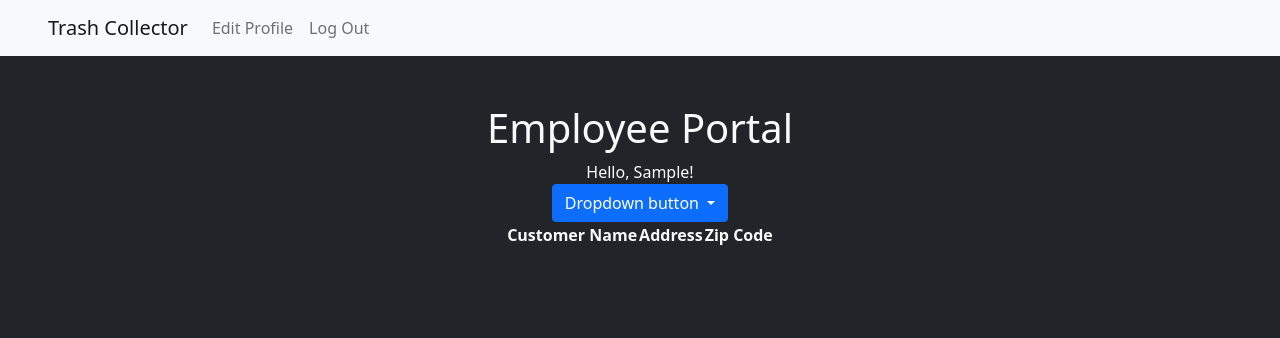
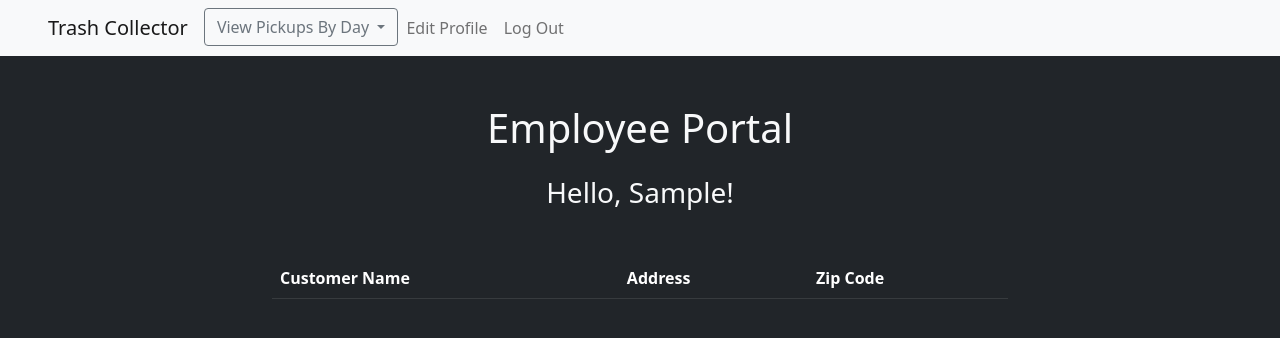
Before and after one commit to dstoffels/TrashCollector, a Django app: page /employees/select_day/26/ in a window 1280 px wide. Shown: the top 338 px of the page. Run offline with Django 3.2, Linux system fonts and the light colour scheme; a user stored in the database is signed in; tables that the repository leaves empty hold one stand-in row (values such as "Sample post"); lists and menus that the app fills with data are empty; parts of the project's set-up code (start-up, migrations or seed data) failed here and were passed over.

Commit message:
Completed styling for employee side of application.

```diff
--- a/trash_collector/employees/templates/employees/employee_base.html
+++ b/trash_collector/employees/templates/employees/employee_base.html
@@ -1,5 +1,19 @@
 {% extends 'base.html' %}
 
 {% block navbar %}
+    <div class="dropdown">
+        <button type="button" class="btn btn-outline-secondary dropdown-toggle" data-bs-toggle="dropdown">
+          View Pickups By Day
+        </button>
+        <ul class="dropdown-menu">
+          <li><a class="dropdown-item" href="{% url 'employees:select_day' 'Monday' %}">Monday</a></li>
+          <li><a class="dropdown-item" href="{% url 'employees:select_day' 'Tuesday' %}">Tuesday</a></li>
+          <li><a class="dropdown-item" href="{% url 'employees:select_day' 'Wednesday' %}">Wednesday</a></li>
+          <li><a class="dropdown-item" href="{% url 'employees:select_day' 'Thursday' %}">Thursday</a></li>
+          <li><a class="dropdown-item" href="{% url 'employees:select_day' 'Friday' %}">Friday</a></li>
+          <li><a class="dropdown-item" href="{% url 'employees:select_day' 'Saturday' %}">Saturday</a></li>
+          <li><a class="dropdown-item" href="{% url 'employees:select_day' 'Sunday' %}">Sunday</a></li>
+        </ul>
+    </div>
     <a class="nav-item nav-link" href="{% url 'employees:edit_profile' %}">Edit Profile</a>
 {% endblock %}
--- a/trash_collector/employees/templates/employees/select_day.html
+++ b/trash_collector/employees/templates/employees/select_day.html
@@ -6,22 +6,9 @@
 
 {% block content %}
 {% if user.is_authenticated %}
-Hello, {{ logged_in_employee.first_name }}!<br />
-<div class="dropdown">
-  <button type="button" class="btn btn-primary dropdown-toggle" data-bs-toggle="dropdown">
-    Dropdown button
-  </button>
-  <ul class="dropdown-menu">
-    <li><a class="dropdown-item" href="{% url 'employees:select_day' 'Monday' %}">Monday</a></li>
-    <li><a class="dropdown-item" href="{% url 'employees:select_day' 'Tuesday' %}">Tuesday</a></li>
-    <li><a class="dropdown-item" href="{% url 'employees:select_day' 'Wednesday' %}">Wednesday</a></li>
-    <li><a class="dropdown-item" href="{% url 'employees:select_day' 'Thursday' %}">Thursday</a></li>
-    <li><a class="dropdown-item" href="{% url 'employees:select_day' 'Friday' %}">Friday</a></li>
-    <li><a class="dropdown-item" href="{% url 'employees:select_day' 'Saturday' %}">Saturday</a></li>
-    <li><a class="dropdown-item" href="{% url 'employees:select_day' 'Sunday' %}">Sunday</a></li>
-  </ul>
-</div>
-<table class="center-table">
+<h3 class="mt-4 mb-5 fw-normal">Hello, {{ logged_in_employee.first_name }}!</h3>
+
+<table class="table center-table table-dark align-middle">
   <thead>
     <tr>
       <th>Customer Name</th>
@@ -35,7 +22,8 @@ Hello, {{ logged_in_employee.first_name }}!<br />
       <td>{{customer.name}}</td>
       <td>{{customer.address}}</td>
       <td>{{customer.zip_code}}</td>
-      {% endfor %}
+    </tr>
+    {% endfor %}
   </tbody>
 </table>
 {% else %}
```
Also changed, not shown: trash_collector/employees/templates/employees/index.html (+5 -17 lines).
